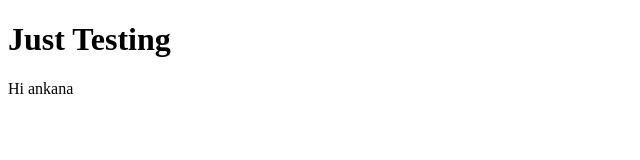
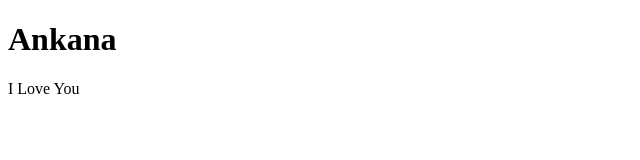
Before and after one commit to hardwiredtechnologies/oasis-site, a plain HTML site: page index.html in a window 1280 px wide. Shown: the whole page, without its empty margins (0-640 px from the left). Drawn offline with Linux system fonts and the light colour scheme.

Commit message:
Update index.html

```diff
--- a/index.html
+++ b/index.html
@@ -6,6 +6,6 @@
 <link rel="icon" href="/images/favicon.png" />
 <meta name="description" content="Regional landing page" />
 </head><body>
-<h1>Just Testing</h1>
-<p>Hi ankana</p>
+<h1>Ankana</h1>
+<p>I Love You</p>
 </body></html>
```
